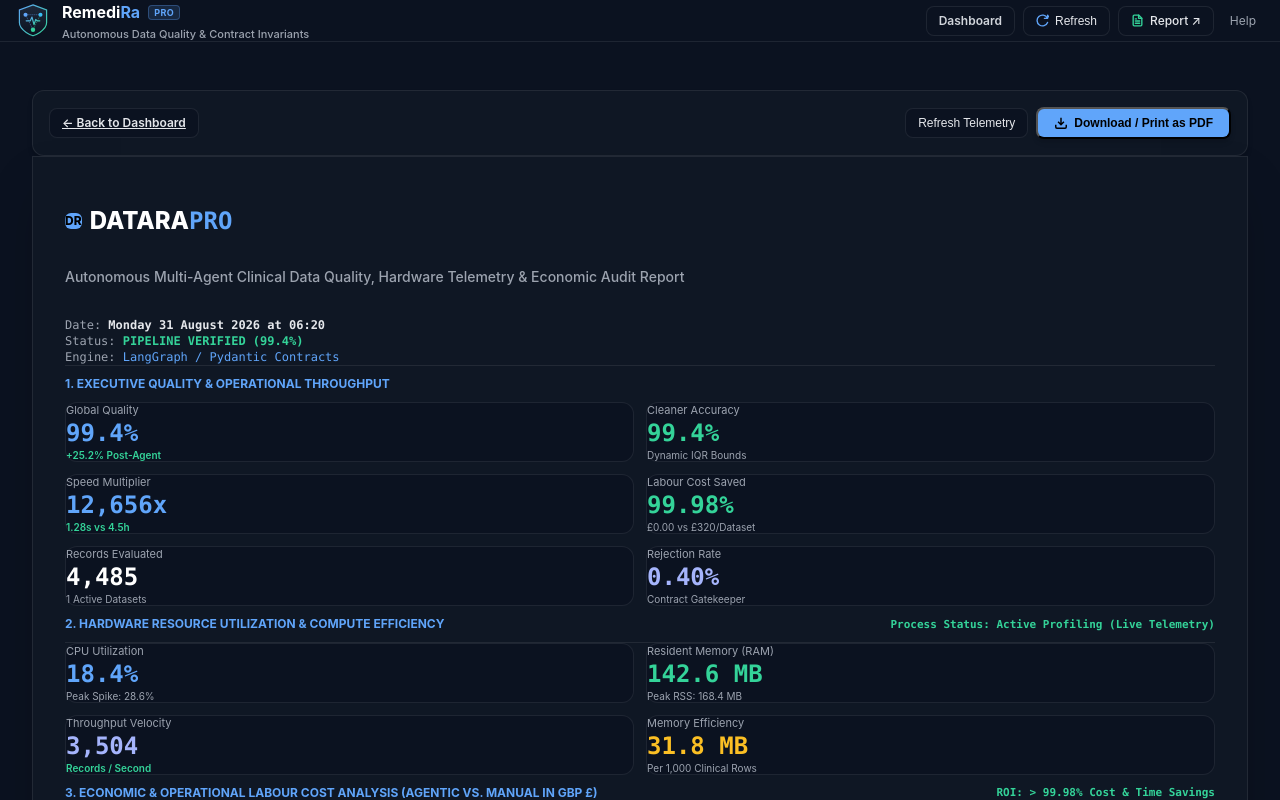
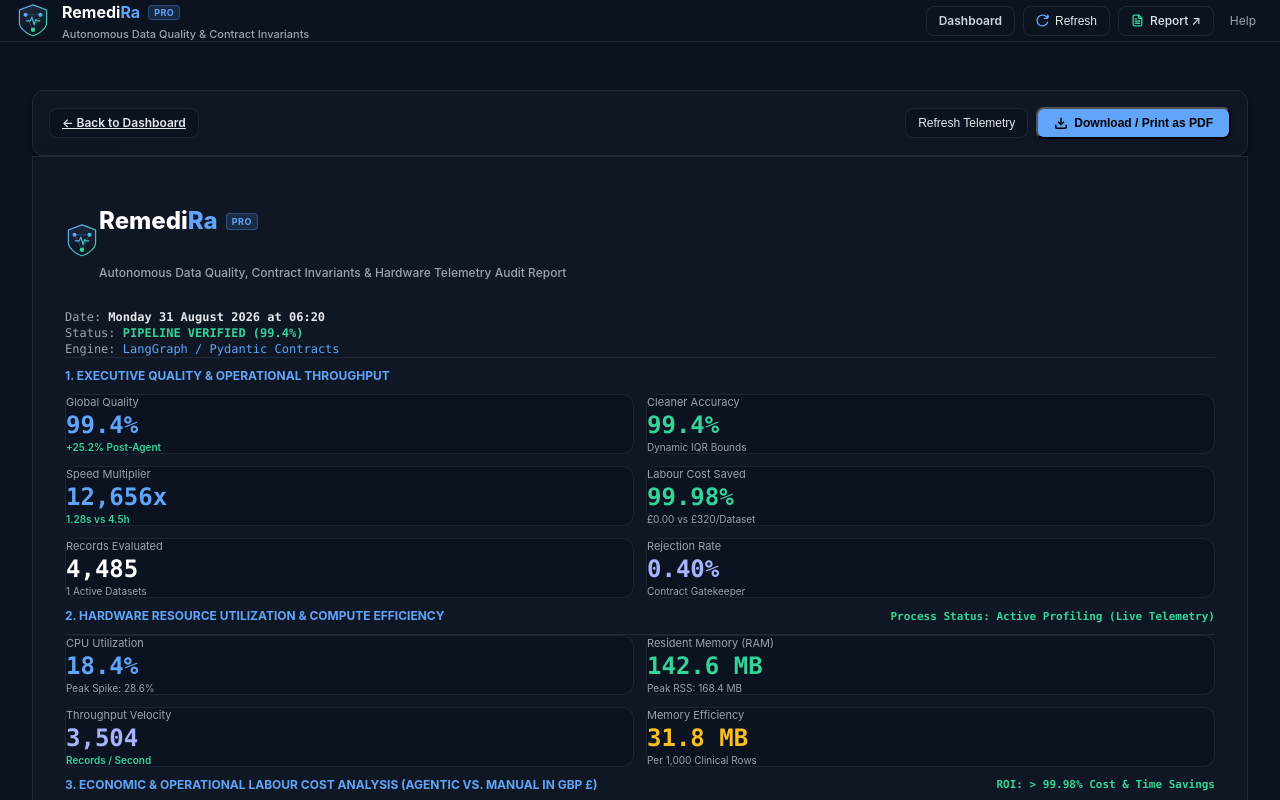
Before and after one commit to ACACACanne/multi_agent_data_cleaning_pipeline, a React (Vite) app in the folder frontend/: page /report in a window 1280 px wide. Shown: the top 800 px of the page. Built offline with nearby package versions, Linux system fonts and the light colour scheme; no server answers; what chartjs-plugin-zoom would draw is missing.

Commit message:
new name is updated in components

```diff
--- a/frontend/src/components/ReportPage.jsx
+++ b/frontend/src/components/ReportPage.jsx
@@ -2,6 +2,88 @@
 import React, { useRef, useMemo } from "react";
 import { Link } from "react-router-dom";
 import useDashboardData from "../hooks/useDashboardData";
+
+// Standalone RemediRa Triad Shield Icon (Fixed Dimension)
+export const RemediRaShieldIcon = () => (
+  <svg
+    width="34"
+    height="36"
+    viewBox="0 0 100 105"
+    fill="none"
+    xmlns="http://www.w3.org/2000/svg"
+    style={{
+      minWidth: "34px",
+      width: "34px",
+      height: "36px",
+      display: "block",
+    }}
+  >
+    <defs>
+      <linearGradient id="repShieldGrad" x1="0%" y1="0%" x2="100%" y2="100%">
+        <stop offset="0%" stopColor="#60a5fa" />
+        <stop offset="100%" stopColor="#34d399" />
+      </linearGradient>
+      <linearGradient id="repShieldBg" x1="0%" y1="0%" x2="0%" y2="100%">
+        <stop offset="0%" stopColor="#1e293b" />
+        <stop offset="100%" stopColor="#0b1220" />
+      </linearGradient>
+    </defs>
+
+    {/* Outer Shield Boundary */}
+    <path
+      d="M50 5 L90 20 V58 C90 82 50 96 50 96 C50 96 10 82 10 58 V20 Z"
+      fill="url(#repShieldBg)"
+      stroke="url(#repShieldGrad)"
+      strokeWidth="3.5"
+    />
+
+    {/* Multi-Agent Triad Nodes */}
+    <circle cx="28" cy="34" r="6" fill="#60a5fa" />
+    <circle cx="72" cy="34" r="6" fill="#38bdf8" />
+    <circle cx="50" cy="78" r="6.5" fill="#34d399" />
+
+    {/* Network Invariant Bridges */}
+    <line
+      x1="28"
+      y1="34"
+      x2="72"
+      y2="34"
+      stroke="#60a5fa"
+      strokeWidth="2"
+      strokeDasharray="3,3"
+      opacity="0.8"
+    />
+    <line
+      x1="28"
+      y1="34"
+      x2="50"
+      y2="78"
+      stroke="#60a5fa"
+      strokeWidth="2"
+      strokeDasharray="3,3"
+      opacity="0.8"
+    />
+    <line
+      x1="72"
+      y1="34"
+      x2="50"
+      y2="78"
+      stroke="#34d399"
+      strokeWidth="2"
+      strokeDasharray="3,3"
+      opacity="0.8"
+    />
+
+    {/* Central Verification Pulse Vector */}
+    <path
+      d="M30 52 L42 52 L47 41 L53 63 L58 48 L62 52 L70 52"
+      stroke="url(#repShieldGrad)"
+      strokeWidth="3.5"
+      strokeLinecap="round"
+      strokeLinejoin="round"
+    />
+  </svg>
+);
 
 function safeText(val, fallback = "") {
   if (val === null || val === undefined) return fallback;
@@ -106,7 +188,7 @@ export default function ReportPage() {
   );
   const rejectionRate = (rejectionRateRaw * 100).toFixed(2);
 
-  // 3. UK NHS LABOUR & ECONOMIC CALIBRATION (Band 8a Informatician Standard)
+  // 3. ECONOMIC CALIBRATION (NHS AfC Band 8a Standard)
   const agentSecondsPerDataset =
     safeFloat(
       cleanerMetrics?.latency_seconds ??
@@ -164,7 +246,7 @@ export default function ReportPage() {
         ).toFixed(2)
       : "99.98";
 
-  // 4. HARDWARE TELEMETRY (PSUTIL PROFILING HOOKS)
+  // 4. HARDWARE TELEMETRY
   const cpuAvg = safeFloat(
     cleanerMetrics?.resources?.cpu_utilization_pct ??
       metrics?.resources?.cpu_utilization_pct ??
@@ -204,7 +286,7 @@ export default function ReportPage() {
     31.8,
   );
 
-  // 5. TRAJECTORY CONVERGENCE VECTORS (SVG RENDERING)
+  // 5. TRAJECTORY CONVERGENCE VECTORS
   const rawAgentTraj = useMemo(() => {
     const list =
       cleanerMetrics?.trajectories?.agent ||
@@ -284,7 +366,6 @@ export default function ReportPage() {
   // 6. DIMENSIONAL DATA QUALITY SCORES
   const dimensionalScores = useMemo(() => {
     const parseScore = (field, name, defaultBefore, defaultAfter) => {
-      // 1. Check nested object models
       const bObj =
         metrics?.[field]?.before ??
         metrics?.dimensional_breakdown?.[field]?.before ??
@@ -295,7 +376,6 @@ export default function ReportPage() {
         metrics?.dimensional_breakdown?.[field]?.after ??
         cleanerMetrics?.dimensional_scores?.[field]?.after;
 
-      // 2. Check flat baseline dimensions array
       let arrayBefore = null;
       let arrayAfter = null;
       if (Array.isArray(metrics?.dimensions)) {
@@ -429,7 +509,7 @@ export default function ReportPage() {
                 ← Back to Dashboard
               </Link>
               <span className="text-xs text-gray-300 hidden sm:inline">
-                Full-Screen Clinical Audit & Quality Telemetry View
+                Full-Screen Multi-Agent Audit &amp; Quality Telemetry View
               </span>
             </div>
 
@@ -469,25 +549,40 @@ export default function ReportPage() {
             ref={reportRef}
             className="p-8 sm:p-12 rounded-2xl bg-brand-light border border-brand-accent/20 shadow-2xl space-y-10 print:p-0 print:border-none print:shadow-none print:bg-white print:text-black"
           >
-            {/* Header */}
+            {/* Header with New RemediRa Pro Branding */}
             <div className="border-b border-brand-accent/20 pb-6 print:border-gray-300">
               <div className="flex flex-col sm:flex-row justify-between items-start gap-4">
-                <div>
-                  <div className="flex items-center gap-2">
-                    <span className="w-7 h-7 rounded bg-brand-accent text-black font-extrabold flex items-center justify-center text-xs print:bg-blue-600 print:text-white">
-                      DR
-                    </span>
-                    <h1 className="text-2xl sm:text-3xl font-extrabold text-white print:text-gray-900 tracking-tight">
-                      DATARA
-                      <span className="text-brand-accent font-mono ml-1 print:text-blue-600">
+                <div className="flex items-center gap-3.5">
+                  <RemediRaShieldIcon />
+                  <div>
+                    <div className="flex items-center gap-2">
+                      <h1 className="text-2xl sm:text-3xl font-extrabold text-white print:text-gray-900 tracking-tight leading-none">
+                        Remedi
+                        <span className="text-brand-accent print:text-blue-600">
+                          Ra
+                        </span>
+                      </h1>
+                      <span
+                        style={{
+                          fontSize: "9px",
+                          padding: "2px 5px",
+                          borderRadius: "4px",
+                          fontWeight: "700",
+                          letterSpacing: "0.5px",
+                          backgroundColor: "rgba(96, 165, 250, 0.15)",
+                          color: "#60a5fa",
+                          border: "1px solid rgba(96, 165, 250, 0.3)",
+                        }}
+                        className="print:bg-gray-100 print:text-blue-700"
+                      >
                         PRO
                       </span>
-                    </h1>
+                    </div>
+                    <p className="text-xs sm:text-sm text-gray-400 print:text-gray-600 mt-1 font-medium">
+                      Autonomous Data Quality, Contract Invariants &amp;
+                      Hardware Telemetry Audit Report
+                    </p>
                   </div>
-                  <p className="text-sm text-gray-400 print:text-gray-600 mt-1 font-medium">
-                    Autonomous Multi-Agent Clinical Data Quality, Hardware
-                    Telemetry & Economic Audit Report
-                  </p>
                 </div>
 
                 <div className="text-left sm:text-right text-xs text-gray-400 print:text-gray-600 font-mono space-y-0.5">
@@ -516,7 +611,7 @@ export default function ReportPage() {
             {/* Section 1: Executive KPI Metrics Grid */}
             <section className="space-y-3">
               <h2 className="text-xs font-bold text-brand-accent uppercase tracking-wider print:text-blue-700">
-                1. Executive Quality & Operational Throughput
+                1. Executive Quality &amp; Operational Throughput
               </h2>
               <div className="grid grid-cols-2 sm:grid-cols-3 lg:grid-cols-6 gap-3">
                 <div className="p-3.5 rounded-xl bg-brand-dark border border-brand-accent/20 print:bg-gray-50 print:border-gray-300">
@@ -599,7 +694,7 @@ export default function ReportPage() {
             <section className="space-y-3">
               <div className="flex items-center justify-between border-b border-brand-accent/20 pb-2 print:border-gray-300">
                 <h2 className="text-xs font-bold text-brand-accent uppercase tracking-wider print:text-blue-700">
-                  2. Hardware Resource Utilization & Compute Efficiency
+                  2. Hardware Resource Utilization &amp; Compute Efficiency
                 </h2>
                 <span className="text-[11px] font-mono text-emerald-400 print:text-emerald-700 font-semibold">
                   Process Status: Active Profiling (Live Telemetry)
@@ -661,11 +756,11 @@ export default function ReportPage() {
             <section className="space-y-4">
               <div className="flex items-center justify-between border-b border-brand-accent/20 pb-2 print:border-gray-300">
                 <h2 className="text-xs font-bold text-brand-accent uppercase tracking-wider print:text-blue-700">
-                  3. Economic & Operational Labour Cost Analysis (Agentic vs.
-                  Manual in GBP £)
+                  3. Economic &amp; Operational Labour Cost Analysis (Agentic
+                  vs. Manual in GBP £)
                 </h2>
                 <span className="text-[11px] font-mono text-emerald-400 print:text-emerald-700 font-semibold">
-                  ROI: &gt; {costSavingsPercentage}% Cost & Time Savings
+                  ROI: &gt; {costSavingsPercentage}% Cost &amp; Time Savings
                 </span>
               </div>
 
@@ -673,7 +768,7 @@ export default function ReportPage() {
                 <div className="p-4 rounded-xl bg-brand-dark border border-brand-accent/30 print:bg-gray-50 print:border-gray-300 space-y-3">
                   <div className="flex justify-between items-center">
                     <span className="font-bold text-brand-accent print:text-blue-700 text-xs uppercase tracking-wider">
-                      Autonomous Multi-Agent Cleaning (DataRA Pro)
+                      Autonomous Multi-Agent Cleaning (RemediRa Pro)
                     </span>
                     <span className="px-2 py-0.5 text-[10px] font-bold rounded bg-emerald-500/20 text-emerald-300 print:bg-emerald-100 print:text-emerald-800 border border-emerald-500/30">
                       High Efficiency
@@ -772,14 +867,14 @@ export default function ReportPage() {
             {/* Section 4: Dataset Scope & Health Registry */}
             <section className="space-y-3">
               <h2 className="text-xs font-bold text-brand-accent uppercase tracking-wider print:text-blue-700">
-                4. Dataset Health, Scope & Synthetic Noise Registry
+                4. Dataset Health, Scope &amp; Synthetic Noise Registry
               </h2>
               <div className="rounded-xl border border-brand-accent/20 overflow-hidden print:border-gray-300">
                 <table className="w-full text-left text-xs border-collapse">
                   <thead>
                     <tr className="bg-brand-dark border-b border-brand-accent/20 text-gray-300 print:bg-gray-100 print:text-gray-700 font-semibold">
                       <th className="p-3">Dataset ID</th>
-                      <th className="p-3">Dataset Name & Domain</th>
+                      <th className="p-3">Dataset Name &amp; Domain</th>
                       <th className="p-3">Scope</th>
                       <th className="p-3">Records</th>
                       <th className="p-3">Anomalies Detected</th>
@@ -1101,7 +1196,7 @@ export default function ReportPage() {
             {/* Section 7: Live Multi-Agent Reasoning Decision Trail */}
             <section className="space-y-3">
               <h2 className="text-xs font-bold text-brand-accent uppercase tracking-wider print:text-blue-700">
-                7. Multi-Agent Reasoning, Remediation & Verification Trail
+                7. Multi-Agent Reasoning, Remediation &amp; Verification Trail
               </h2>
               <div className="space-y-2 text-xs">
                 {liveAgentEvents.length > 0 ? (
@@ -1130,7 +1225,8 @@ export default function ReportPage() {
             <div className="pt-6 border-t border-brand-accent/20 print:border-gray-300 text-xs text-gray-400 print:text-gray-600 flex flex-col sm:flex-row justify-between items-start sm:items-end gap-2">
               <div>
                 <div className="font-semibold text-gray-300 print:text-gray-800">
-                  System Architecture: DataRA Pro Expert Plus (Agentic v2.4)
+                  System Architecture: RemediRa Pro Multi-Agent Engine
+                  (StateGraph v2.4)
                 </div>
                 <div>
                   Deterministic Invariant Contract:{" "}
```
